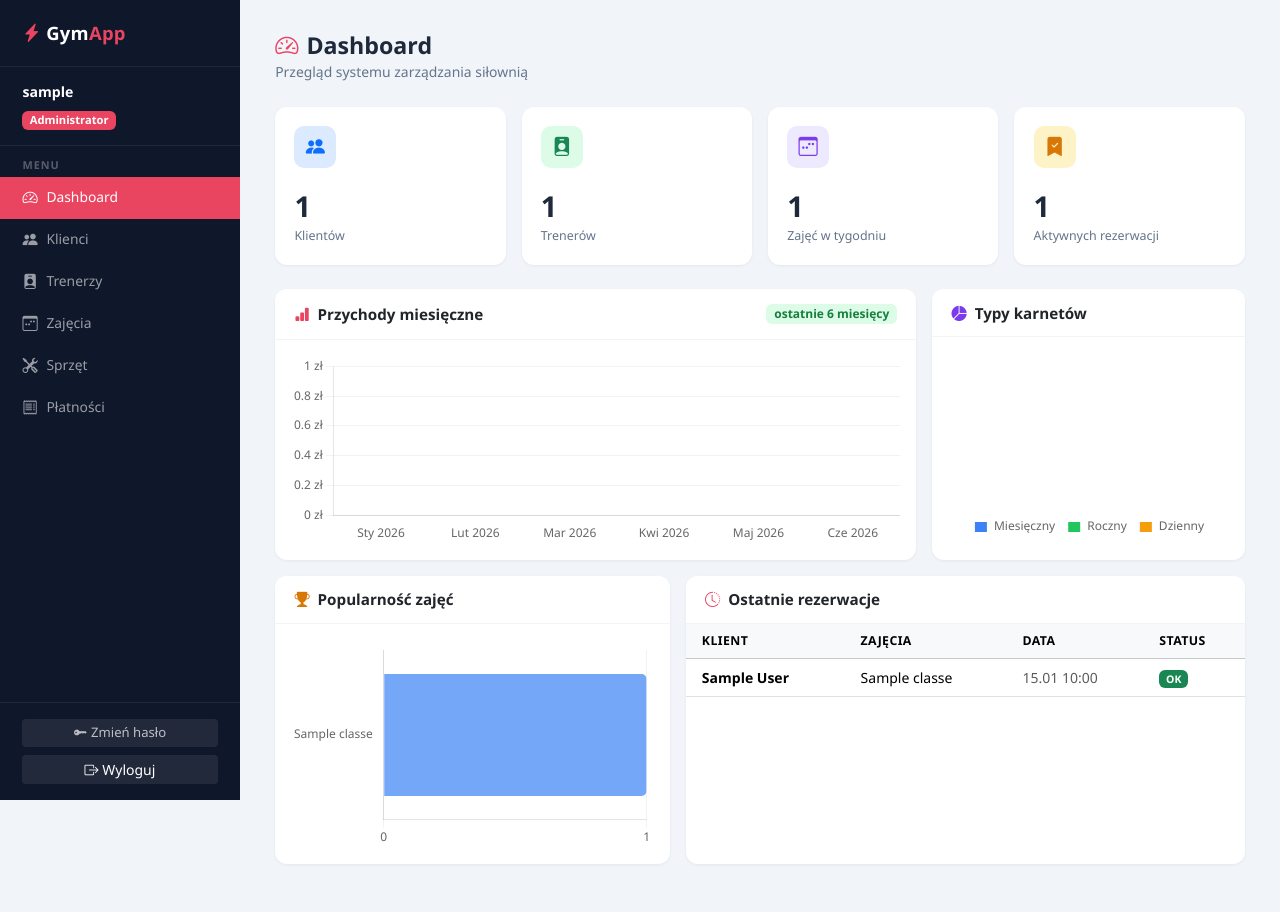
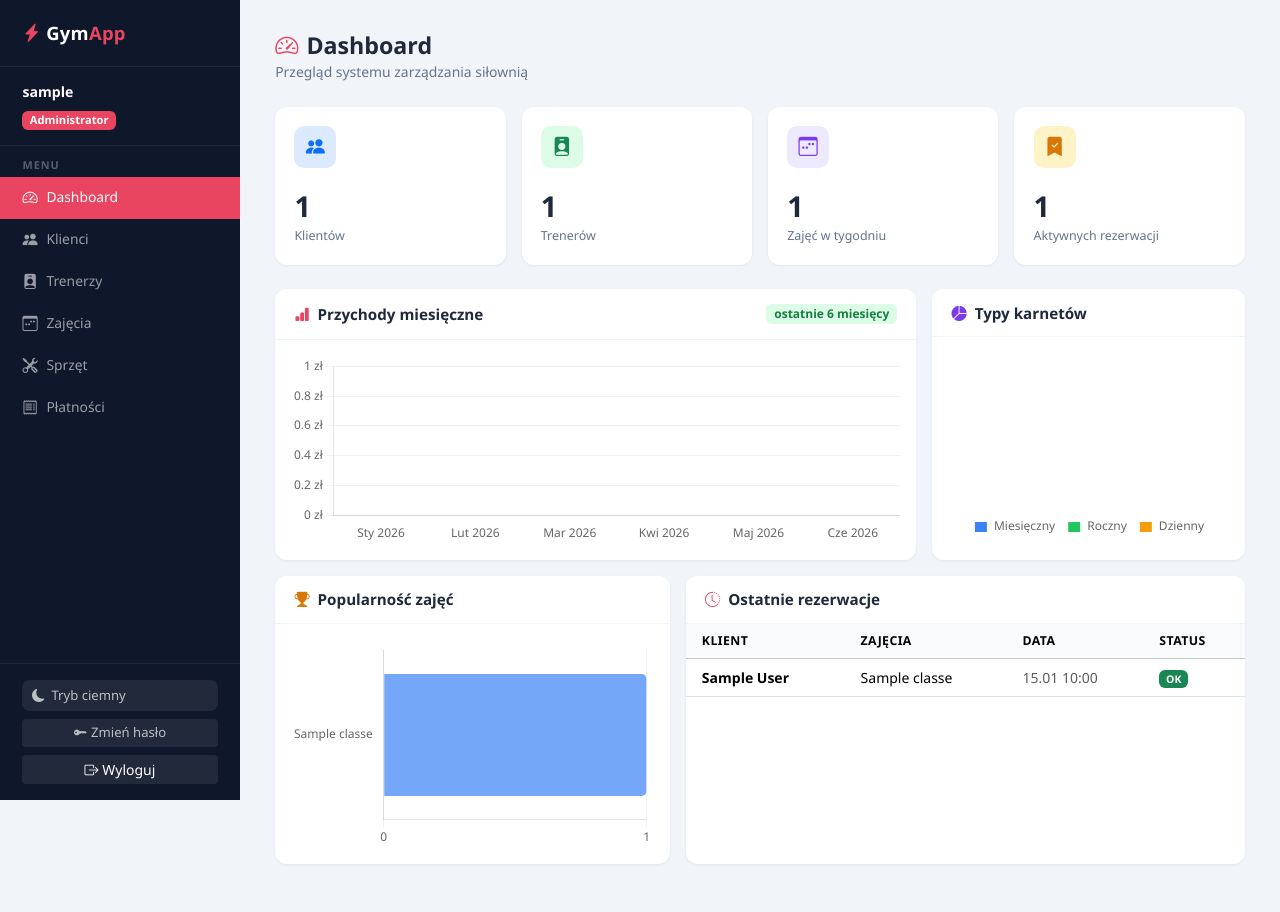
Before and after one commit to 123BoBeR/GymManagementClaude, a Flask app: page /admin/ in a window 1280 px wide. Run offline with Flask 3, Linux system fonts and the light colour scheme; the visitor is signed in with stand-in values (Sample User, id 1); tables that the repository leaves empty hold one stand-in row (values such as "Sample post").

Commit message:
feat: dark mode toggle z localStorage - przycisk w sidebarze, bez migotania

```diff
--- a/templates/base.html
+++ b/templates/base.html
@@ -1,5 +1,5 @@
 <!DOCTYPE html>
-<html lang="pl">
+<html lang="pl" data-theme="light">
 <head>
   <meta charset="UTF-8">
   <meta name="viewport" content="width=device-width, initial-scale=1.0">
@@ -7,14 +7,65 @@
   <link href="https://cdn.jsdelivr.net/npm/bootstrap@5.3.2/dist/css/bootstrap.min.css" rel="stylesheet">
   <link href="https://cdn.jsdelivr.net/npm/bootstrap-icons@1.11.3/font/bootstrap-icons.css" rel="stylesheet">
   <style>
-    :root { --sb: 240px; --bg-dark: #0f172a; --accent: #e94560; }
-    body { background: #f1f5f9; font-family: 'Segoe UI', system-ui, sans-serif; }
+    /* ── Tematy ───────────────────────────────────────────────────────────── */
+    :root {
+      --sb: 240px;
+      --accent: #e94560;
+
+      /* light (domyślny) */
+      --bg-sidebar:   #0f172a;
+      --bg-body:      #f1f5f9;
+      --bg-card:      #ffffff;
+      --bg-card-hdr:  #ffffff;
+      --bg-table-hd:  #f8fafc;
+      --bg-input:     #ffffff;
+      --border-card:  #f1f5f9;
+      --text-primary: #1e293b;
+      --text-muted:   #64748b;
+      --text-th:      #64748b;
+      --shadow-card:  0 1px 3px rgba(0,0,0,.06);
+    }
+
+    [data-theme="dark"] {
+      --bg-body:      #0f172a;
+      --bg-card:      #1e293b;
+      --bg-card-hdr:  #1e293b;
+      --bg-table-hd:  #263349;
+      --bg-input:     #263349;
+      --border-card:  rgba(255,255,255,.07);
+      --text-primary: #f1f5f9;
+      --text-muted:   #94a3b8;
+      --text-th:      #94a3b8;
+      --shadow-card:  0 1px 3px rgba(0,0,0,.3);
+    }
+
+    /* ── Przełącznik ciemnego trybu ───────────────────────────────────────── */
+    .dark-toggle {
+      background: rgba(255,255,255,.08);
+      border: none;
+      color: rgba(255,255,255,.7);
+      border-radius: 8px;
+      padding: .35rem .6rem;
+      font-size: .82rem;
+      cursor: pointer;
+      transition: background .18s;
+      display: flex; align-items: center; gap: .4rem;
+      width: 100%; margin-bottom: .5rem;
+    }
+    .dark-toggle:hover { background: rgba(255,255,255,.14); color: #fff; }
+
+    body {
+      background: var(--bg-body);
+      color: var(--text-primary);
+      font-family: 'Segoe UI', system-ui, sans-serif;
+      transition: background .25s, color .25s;
+    }
 
     /* sidebar */
     .sidebar {
       position: fixed; top: 0; left: 0;
       width: var(--sb); height: 100vh;
-      background: var(--bg-dark);
+      background: var(--bg-sidebar);
       display: flex; flex-direction: column;
       z-index: 100; overflow-y: auto;
     }
@@ -55,33 +106,64 @@
 
     /* page header */
     .ph { margin-bottom: 1.5rem; }
-    .ph h1 { font-size: 1.45rem; font-weight: 700; color: #1e293b; margin: 0; }
-    .ph p  { color: #64748b; font-size: .87rem; margin: .15rem 0 0; }
+    .ph h1 { font-size: 1.45rem; font-weight: 700; color: var(--text-primary); margin: 0; }
+    .ph p  { color: var(--text-muted); font-size: .87rem; margin: .15rem 0 0; }
 
     /* stat card */
     .stat-card {
-      background: #fff; border-radius: 12px; padding: 1.2rem;
-      box-shadow: 0 1px 3px rgba(0,0,0,.06);
+      background: var(--bg-card); border-radius: 12px; padding: 1.2rem;
+      box-shadow: var(--shadow-card);
     }
     .stat-card .ico {
       width: 42px; height: 42px; border-radius: 10px;
       display: flex; align-items: center; justify-content: center; font-size: 1.2rem;
     }
-    .stat-card .val { font-size: 1.8rem; font-weight: 700; color: #1e293b; }
-    .stat-card .lbl { color: #64748b; font-size: .78rem; }
+    .stat-card .val { font-size: 1.8rem; font-weight: 700; color: var(--text-primary); }
+    .stat-card .lbl { color: var(--text-muted); font-size: .78rem; }
 
     /* card overrides */
-    .card { border: none; border-radius: 12px; box-shadow: 0 1px 3px rgba(0,0,0,.06); }
+    .card {
+      border: none; border-radius: 12px;
+      box-shadow: var(--shadow-card);
+      background: var(--bg-card);
+      color: var(--text-primary);
+    }
     .card-header {
-      background: #fff; border-bottom: 1px solid #f1f5f9;
+      background: var(--bg-card-hdr); border-bottom: 1px solid var(--border-card);
       border-radius: 12px 12px 0 0 !important; padding: .9rem 1.2rem;
+      color: var(--text-primary);
     }
     .card-header h5 { margin: 0; font-weight: 600; font-size: .95rem; }
 
     /* table */
+    .table { --bs-table-bg: transparent; color: var(--text-primary); }
+    .table-light { --bs-table-bg: var(--bg-table-hd); color: var(--text-primary); }
+    .table-hover > tbody > tr:hover > * { --bs-table-bg: rgba(255,255,255,.04); }
     table th { font-weight: 600; font-size: .77rem; text-transform: uppercase;
-               letter-spacing: .4px; color: #64748b; }
+               letter-spacing: .4px; color: var(--text-th); }
     table td { font-size: .875rem; vertical-align: middle; }
+
+    /* inputs dark mode */
+    [data-theme="dark"] .form-control,
+    [data-theme="dark"] .form-select {
+      background: var(--bg-input);
+      border-color: rgba(255,255,255,.15);
+      color: var(--text-primary);
+    }
+    [data-theme="dark"] .form-control:focus,
+    [data-theme="dark"] .form-select:focus {
+      background: var(--bg-input);
+      color: var(--text-primary);
+      border-color: var(--accent);
+    }
+    [data-theme="dark"] .modal-content {
+      background: var(--bg-card);
+      color: var(--text-primary);
+    }
+    [data-theme="dark"] .modal-header,
+    [data-theme="dark"] .modal-footer {
+      border-color: var(--border-card);
+    }
 
     /* sub badges */
     .badge-monthly { background: #dbeafe; color: #1d4ed8; }
@@ -162,6 +244,10 @@
   </nav>
 
   <div class="sb-footer">
+    <button class="dark-toggle" id="darkToggle" onclick="toggleDark()">
+      <i class="bi bi-moon-fill" id="darkIcon"></i>
+      <span id="darkLabel">Tryb ciemny</span>
+    </button>
     {% if session.role != 'client' %}
     <button type="button" class="btn btn-sm w-100 mb-2" data-bs-toggle="modal" data-bs-target="#pwdModal"
             style="background:rgba(255,255,255,.08);color:rgba(255,255,255,.7);border:none;font-size:.82rem">
@@ -228,5 +314,38 @@
 </div>
 
 <script src="https://cdn.jsdelivr.net/npm/bootstrap@5.3.2/dist/js/bootstrap.bundle.min.js"></script>
+<script>
+  // Aplikuj motyw przed renderowaniem - bez migotania
+  (function() {
+    if (localStorage.getItem('theme') === 'dark') {
+      document.documentElement.setAttribute('data-theme', 'dark');
+    }
+  })();
+
+  function toggleDark() {
+    const html = document.documentElement;
+    const isDark = html.getAttribute('data-theme') === 'dark';
+    const next = isDark ? 'light' : 'dark';
+    html.setAttribute('data-theme', next);
+    localStorage.setItem('theme', next);
+    updateToggle(next);
+  }
+
+  function updateToggle(theme) {
+    const icon  = document.getElementById('darkIcon');
+    const label = document.getElementById('darkLabel');
+    if (!icon || !label) return;
+    if (theme === 'dark') {
+      icon.className  = 'bi bi-sun-fill';
+      label.textContent = 'Tryb jasny';
+    } else {
+      icon.className  = 'bi bi-moon-fill';
+      label.textContent = 'Tryb ciemny';
+    }
+  }
+
+  // Ustaw ikonę przy starcie
+  updateToggle(document.documentElement.getAttribute('data-theme') || 'light');
+</script>
 </body>
 </html>
```
